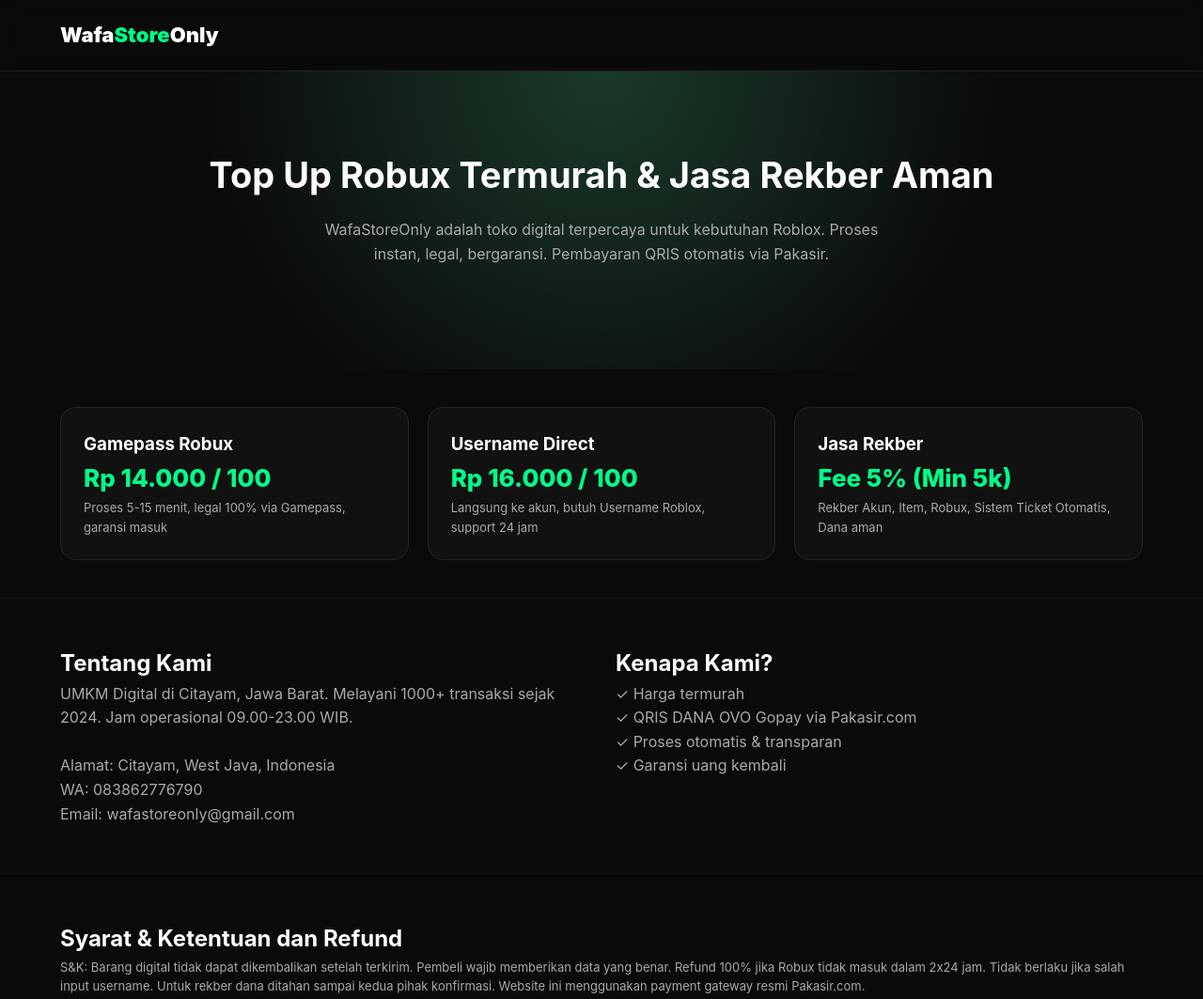
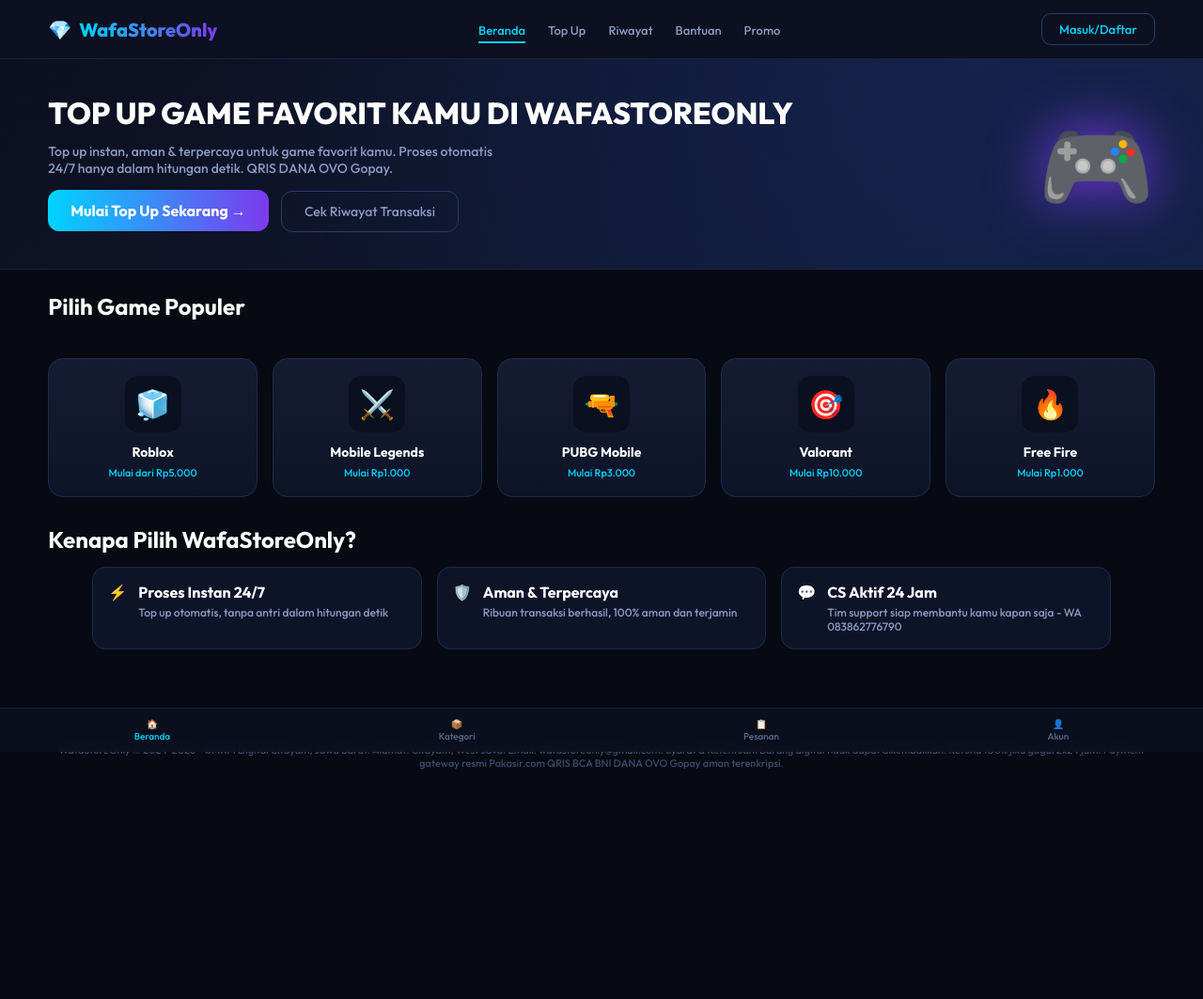
Before and after one commit to WafaStoreOnly/WafaStore-Bot, a website: page index.html in a window 1280 px wide. Shown: the top 1063 px of the page at 94% size. After the commit the page ends 919 px from the top, so only its background shows below. Drawn offline with Linux system fonts and the light colour scheme.

Commit message:
Update index.html

```diff
--- a/index.html
+++ b/index.html
@@ -1,45 +1,65 @@
 <!DOCTYPE html>
 <html lang="id">
 <head>
-<meta charset="UTF-8">
-<meta name="viewport" content="width=device-width, initial-scale=1.0">
-<title>WafaStoreOnly - Top Up Robux Termurah & Rekber Aman</title>
+<meta charset="UTF-8"><meta name="viewport" content="width=device-width,initial-scale=1">
+<title>WafaStoreOnly - Top Up Terpercaya</title>
+<link href="https://fonts.googleapis.com/css2?family=Outfit:wght@500;700;800&display=swap" rel="stylesheet">
 <style>
-*{margin:0;padding:0;box-sizing:border-box;font-family:Inter,sans-serif;}
-body{background:#0a0a0a;color:#fff;line-height:1.6;}
-header{padding:20px 5%;display:flex;justify-content:space-between;align-items:center;border-bottom:1px solid #222;position:sticky;top:0;background:#0a0a0acc;backdrop-filter:blur(10px);z-index:10}
-.logo{font-weight:900;font-size:22px} .logo span{color:#00ff88}
-.hero{padding:80px 5%;text-align:center;background:radial-gradient(circle at 50% 0%, #1a3a2a, #0a0a0a 60%)}
-.hero h1{font-size:38px;margin-bottom:15px} .hero p{color:#aaa;max-width:600px;margin:0 auto 30px}
-.btn{background:#00ff88;color:#000;padding:14px 28px;border-radius:12px;font-weight:700;text-decoration:none;display:inline-block}
-.products{padding:40px 5%;display:grid;grid-template-columns:repeat(auto-fit,minmax(280px,1fr));gap:20px}
-.card{background:#111;border:1px solid #222;border-radius:16px;padding:24px}
-.price{font-size:26px;font-weight:800;color:#00ff88}
-.section{padding:50px 5%;border-top:1px solid #111} .grid2{display:grid;grid-template-columns:1fr 1fr;gap:30px}
-footer{padding:40px 5%;background:#0f0f0f;border-top:1px solid #222;color:#777;font-size:13px}
+*{margin:0;padding:0;box-sizing:border-box;font-family:'Outfit',sans-serif}
+body{background:#070a12;color:#fff}
+header{padding:14px 4%;display:flex;justify-content:space-between;align-items:center;background:#0c1020;border-bottom:1px solid #1a2340;position:sticky;top:0;z-index:10}
+.logo{font-weight:800;font-size:20px;display:flex;gap:8px;align-items:center}
+.logo span{background:linear-gradient(90deg,#00d4ff,#7c3aed);-webkit-background-clip:text;-webkit-text-fill-color:transparent}
+.nav a{color:#8b9ac0;margin:0 12px;text-decoration:none;font-size:13px}.nav a.active{color:#00d4ff;border-bottom:2px solid #00d4ff;padding-bottom:4px}
+.btn-login{border:1px solid #2a3a6a;padding:8px 18px;border-radius:10px;font-size:13px;color:#00d4ff;text-decoration:none}
+.hero{margin:0;background:radial-gradient(800px at 80% -10%, #1e3a8a55, transparent), linear-gradient(135deg,#0c1020,#111a35);padding:40px 4%;display:flex;align-items:center;justify-content:space-between;gap:20px;border-bottom:1px solid #1a2340}
+.hero h1{font-size:32px;line-height:1.1;font-weight:800}.hero p{color:#8b9ac0;margin:14px 0;font-size:14px;max-width:500px}
+.btn1{background:linear-gradient(90deg,#00d4ff,#7c3aed);color:#fff;padding:12px 24px;border-radius:12px;border:none;font-weight:700;display:inline-block;text-decoration:none}
+.btn2{border:1px solid #2a3a6a;padding:12px 24px;border-radius:12px;color:#8b9ac0;margin-left:10px;text-decoration:none;font-size:14px}
+.cards{padding:30px 4%;display:grid;grid-template-columns:repeat(5,1fr);gap:16px}
+@media(max-width:900px){.cards{grid-template-columns:repeat(2,1fr)} .hero{flex-direction:column;text-align:center} .nav{display:none}}
+.card{background:linear-gradient(180deg,#151c32,#0e1428);border:1px solid #1e2a4a;border-radius:16px;padding:18px;text-align:center;transition:.2s}
+.card:hover{border-color:#00d4ff;transform:translateY(-3px);box-shadow:0 10px 30px #00d4ff22}
+.card .icon{width:60px;height:60px;margin:0 auto 12px;background:#0a1020;border-radius:14px;display:flex;align-items:center;justify-content:center;font-size:30px}
+.card h4{font-size:14px} .card p{font-size:11px;color:#00d4ff;margin-top:6px}
+.why{display:grid;grid-template-columns:repeat(3,1fr);gap:16px;padding:0 4% 100px}
+@media(max-width:700px){.why{grid-template-columns:1fr}}
+.w{border:1px solid #1e2a4a;background:#0e1428;border-radius:14px;padding:16px;display:flex;gap:12px}
+.w b{color:#fff} .w p{color:#8b9ac0;font-size:12px;margin-top:4px}
+.bot{position:fixed;bottom:0;left:0;right:0;background:#0c1020e6;backdrop-filter:blur(10px);border-top:1px solid #1a2340;display:flex;justify-content:space-around;padding:10px 0}
+.bot a{color:#5a6a8a;text-decoration:none;font-size:10px;text-align:center}.bot a.active{color:#00d4ff}
 </style>
 </head>
 <body>
-<header><div class="logo">Wafa<span>Store</span>Only</div></header>
-<section class="hero">
-<h1>Top Up Robux Termurah & Jasa Rekber Aman</h1>
-<p>WafaStoreOnly adalah toko digital terpercaya untuk kebutuhan Roblox. Proses instan, legal, bergaransi. Pembayaran QRIS otomatis via Pakasir.</p>
-</section>
-<section class="products">
-<div class="card"><h3>Gamepass Robux</h3><p class="price">Rp 14.000 / 100</p><p style="color:#aaa;font-size:13px">Proses 5-15 menit, legal 100% via Gamepass, garansi masuk</p></div>
-<div class="card"><h3>Username Direct</h3><p class="price">Rp 16.000 / 100</p><p style="color:#aaa;font-size:13px">Langsung ke akun, butuh Username Roblox, support 24 jam</p></div>
-<div class="card"><h3>Jasa Rekber</h3><p class="price">Fee 5% (Min 5k)</p><p style="color:#aaa;font-size:13px">Rekber Akun, Item, Robux, Sistem Ticket Otomatis, Dana aman</p></div>
-</section>
-<section class="section">
-<div class="grid2">
-<div><h2>Tentang Kami</h2><p style="color:#aaa">UMKM Digital di Citayam, Jawa Barat. Melayani 1000+ transaksi sejak 2024. Jam operasional 09.00-23.00 WIB.<br><br>Alamat: Citayam, West Java, Indonesia<br>WA: 083862776790<br>Email: wafastoreonly@gmail.com</p></div>
-<div><h2>Kenapa Kami?</h2><p style="color:#aaa">✓ Harga termurah<br>✓ QRIS DANA OVO Gopay via Pakasir.com<br>✓ Proses otomatis & transparan<br>✓ Garansi uang kembali</p></div>
+<header>
+<div class="logo">💎 <span>WafaStoreOnly</span></div>
+<div class="nav"><a class="active">Beranda</a><a>Top Up</a><a>Riwayat</a><a>Bantuan</a><a>Promo</a></div>
+<a class="btn-login">Masuk/Daftar</a>
+</header>
+<div class="hero">
+<div>
+<h1>TOP UP GAME FAVORIT KAMU DI WAFASTOREONLY</h1>
+<p>Top up instan, aman & terpercaya untuk game favorit kamu. Proses otomatis 24/7 hanya dalam hitungan detik. QRIS DANA OVO Gopay.</p>
+<a class="btn1">Mulai Top Up Sekarang →</a>
+<a class="btn2">Cek Riwayat Transaksi</a>
 </div>
-</section>
-<section class="section">
-<h2>Syarat & Ketentuan dan Refund</h2>
-<p style="color:#aaa;font-size:13px">S&K: Barang digital tidak dapat dikembalikan setelah terkirim. Pembeli wajib memberikan data yang benar. Refund 100% jika Robux tidak masuk dalam 2x24 jam. Tidak berlaku jika salah input username. Untuk rekber dana ditahan sampai kedua pihak konfirmasi. Website ini menggunakan payment gateway resmi Pakasir.com.</p>
-</section>
-<footer>© 2024-2026 WafaStoreOnly - UMKM Digital Citayam | Powered by Vercel & Pakasir.com</footer>
+<div style="font-size:100px;filter:drop-shadow(0 0 30px #7c3aed)">🎮</div>
+</div>
+<h2 style="padding:24px 4% 10px">Pilih Game Populer</h2>
+<div class="cards">
+<div class="card"><div class="icon">🧊</div><h4>Roblox</h4><p>Mulai dari Rp5.000</p></div>
+<div class="card"><div class="icon">⚔️</div><h4>Mobile Legends</h4><p>Mulai Rp1.000</p></div>
+<div class="card"><div class="icon">🔫</div><h4>PUBG Mobile</h4><p>Mulai Rp3.000</p></div>
+<div class="card"><div class="icon">🎯</div><h4>Valorant</h4><p>Mulai Rp10.000</p></div>
+<div class="card"><div class="icon">🔥</div><h4>Free Fire</h4><p>Mulai Rp1.000</p></div>
+</div>
+<div style="padding:0 4%"><h2 style="margin-bottom:14px">Kenapa Pilih WafaStoreOnly?</h2>
+<div class="why">
+<div class="w"><div>⚡</div><div><b>Proses Instan 24/7</b><p>Top up otomatis, tanpa antri dalam hitungan detik</p></div></div>
+<div class="w"><div>🛡️</div><div><b>Aman & Terpercaya</b><p>Ribuan transaksi berhasil, 100% aman dan terjamin</p></div></div>
+<div class="w"><div>💬</div><div><b>CS Aktif 24 Jam</b><p>Tim support siap membantu kamu kapan saja - WA 083862776790</p></div></div>
+</div></div>
+<p style="text-align:center;color:#3a4a6a;font-size:11px;padding:0 4% 100px">WafaStoreOnly © 2024-2026 - UMKM Digital Citayam, Jawa Barat. Alamat: Citayam, West Java. Email: wafastoreonly@gmail.com. Syarat & Ketentuan: Barang digital tidak dapat dikembalikan. Refund 100% jika gagal 2x24 jam. Payment gateway resmi Pakasir.com QRIS BCA BNI DANA OVO Gopay aman terenkripsi.</p>
+<div class="bot"><a class="active">🏠<br>Beranda</a><a>📦<br>Kategori</a><a>📋<br>Pesanan</a><a>👤<br>Akun</a></div>
 </body>
 </html>
```
